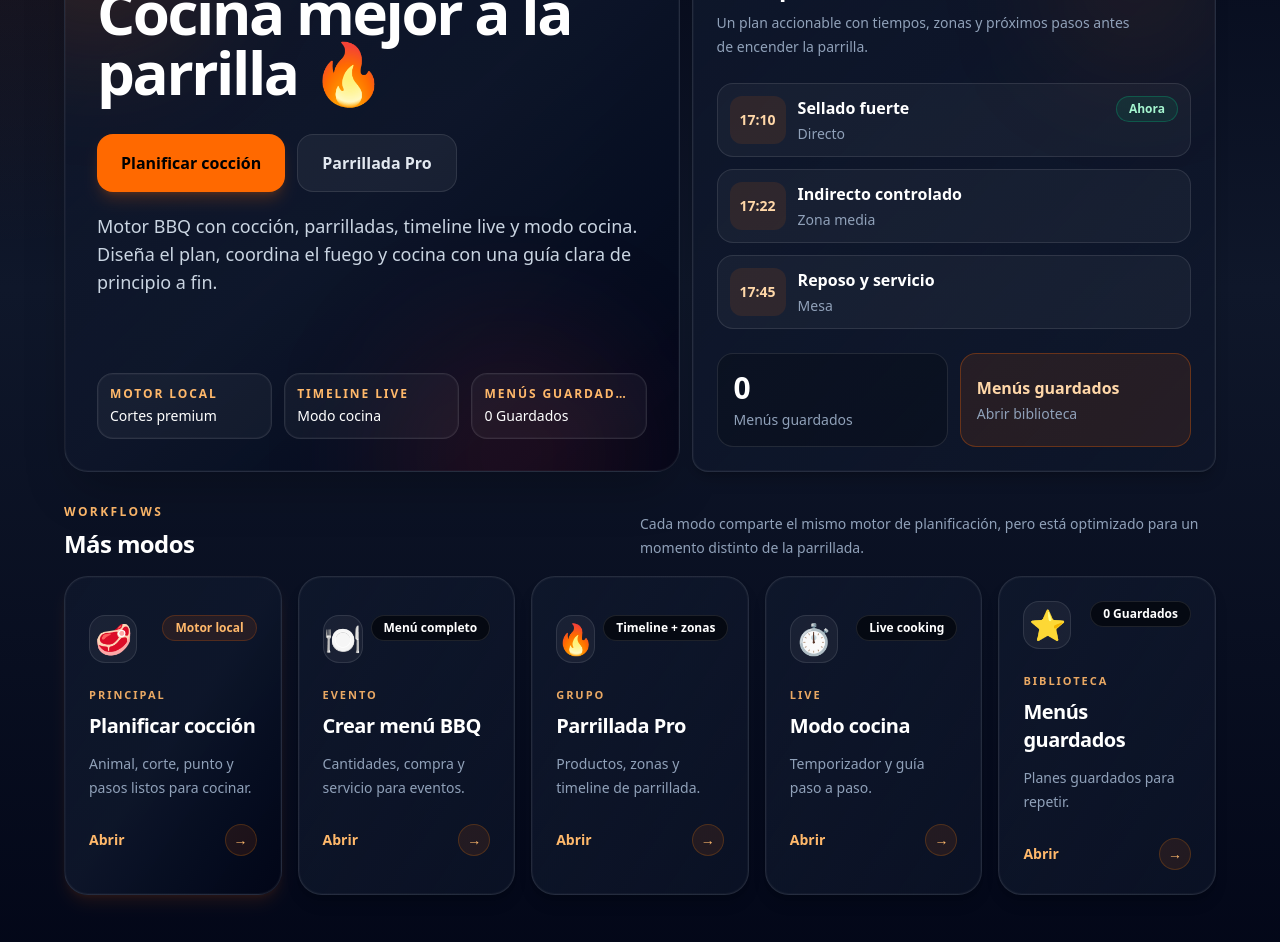
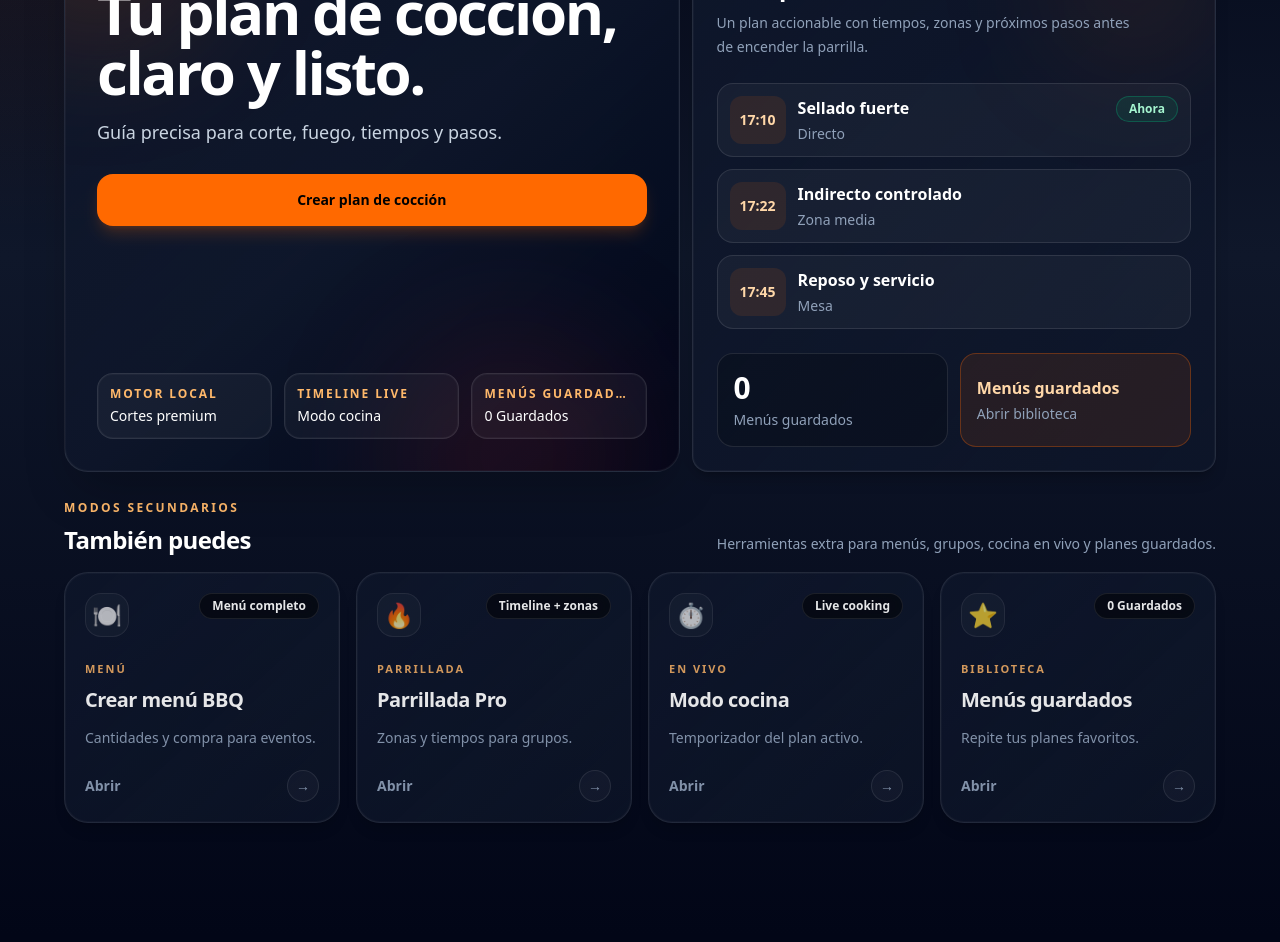
Before and after one commit to luisrdzcruz-maker/parrillero-pro, a Next.js app: page / in a window 1280 px wide. Shown: the part 300-1242 px from the top of the page. Built offline with nearby package versions, Linux system fonts and the light colour scheme.

Commit message:
cookingenginelive v2

```diff
--- a/app/page.tsx
+++ b/app/page.tsx
@@ -75,15 +75,15 @@ const animalOptions: Animal[] = ["Vacuno", "Cerdo", "Pollo", "Pescado", "Verdura
 const texts = {
   es: {
     app: "IA Parrillero Pro",
-    title: "Cocina mejor a la parrilla 🔥",
-    subtitle: "Motor BBQ con cocción, parrilladas, timeline live y modo cocina.",
+    title: "Tu plan de cocción, claro y listo.",
+    subtitle: "Guía precisa para corte, fuego, tiempos y pasos.",
     start: "Inicio",
     cooking: "Cocción",
     menu: "Menú",
     parrillada: "Parrillada",
     live: "Cocina",
     saved: "Guardados",
-    planCooking: "Planificar cocción",
+    planCooking: "Crear plan de cocción",
     createMenu: "Crear menú BBQ",
     parrilladaPro: "Parrillada Pro",
     liveMode: "Modo cocina",
@@ -130,15 +130,15 @@ const texts = {
   },
   en: {
     app: "AI Grill Master Pro",
-    title: "Cook better on the grill 🔥",
-    subtitle: "BBQ engine with cooking, grill planning, live timeline and cooking mode.",
+    title: "Your cooking plan, clear and ready.",
+    subtitle: "Precise guidance for cut, fire, timing and steps.",
     start: "Home",
     cooking: "Cooking",
     menu: "Menu",
     parrillada: "BBQ Pro",
     live: "Cook",
     saved: "Saved",
-    planCooking: "Plan cooking",
+    planCooking: "Create cooking plan",
     createMenu: "Create BBQ menu",
     parrilladaPro: "BBQ Planner Pro",
     liveMode: "Live cooking",
@@ -185,15 +185,15 @@ const texts = {
   },
   fi: {
     app: "Parrillero Pro",
-    title: "Grillaa paremmin 🔥",
-    subtitle: "BBQ-moottori: kypsennys, grillijuhlat, live-aikajana ja kokkaustila.",
+    title: "Selkeä grillaussuunnitelma valmiina.",
+    subtitle: "Ohjeet palalle, lämmölle, ajoitukselle ja vaiheille.",
     start: "Alku",
     cooking: "Kypsennys",
     menu: "Menu",
     parrillada: "BBQ Pro",
     live: "Kokkaus",
     saved: "Tallennetut",
-    planCooking: "Suunnittele kypsennys",
+    planCooking: "Luo kypsennyssuunnitelma",
     createMenu: "Luo BBQ-menu",
     parrilladaPro: "BBQ Planner Pro",
     liveMode: "Live-kokkaus",
@@ -933,8 +933,6 @@ ERROR
       onTouchStart={handleTouchStart}
       onTouchEnd={handleTouchEnd}
     >
-      <VersionSwitcher />
-
       <div className={ds.shell.container}>
         <AppHeader lang={lang} onLangChange={handleLanguageChange} t={t} />
         <DesktopModeTabs mode={mode} onModeChange={handleModeChange} t={t} />
@@ -1052,6 +1050,7 @@ ERROR
 
         {mode === "cocina" && (
           <CookingLiveMode
+            context={[animal, selectedCut?.name, equipment].filter(Boolean).join(" · ")}
             lang={lang}
             cookSteps={cookSteps}
             currentStep={currentStep}
@@ -1063,6 +1062,7 @@ ERROR
             notificationPermission={notificationPermission}
             onBackToPlan={() => navigateMode("coccion")}
             onEnableAlerts={enableCookingAlerts}
+            onNextStep={nextCookStep}
             onPreviousStep={previousCookStep}
             setTimerRunning={setTimerRunning}
             onGoToStep={goToCookStep}
@@ -1083,7 +1083,7 @@ ERROR
         )}
       </div>
 
-      <BottomNavigation mode={mode} onModeChange={handleModeChange} t={t} />
+      {mode !== "cocina" && <BottomNavigation mode={mode} onModeChange={handleModeChange} t={t} />}
     </main>
   );
 }
@@ -1095,22 +1095,6 @@ function copySavedMenu(menu: SavedMenu) {
 }
 
 /* COMPONENTS */
-
-function VersionSwitcher() {
-  return (
-    <div className="hidden">
-      {["/", "/v3", "/v4"].map((href, index) => (
-        <a
-          key={href}
-          href={href}
-          className={ds.nav.switcherLink}
-        >
-          V{index === 0 ? 1 : index + 2}
-        </a>
-      ))}
-    </div>
-  );
-}
 
 function AppHeader({
   lang,
@@ -1645,40 +1629,31 @@ function HomeScreen({
 }) {
   const featureCards = [
     {
-      active: true,
-      description: "Animal, corte, punto y pasos listos para cocinar.",
-      emoji: "🥩",
-      mode: "coccion" as const,
-      priority: "Principal",
-      stat: "Motor local",
-      title: t.planCooking,
-    },
-    {
-      description: "Cantidades, compra y servicio para eventos.",
+      description: "Cantidades y compra para eventos.",
       emoji: "🍽️",
       mode: "menu" as const,
-      priority: "Evento",
+      priority: "Menú",
       stat: "Menú completo",
       title: t.createMenu,
     },
     {
-      description: "Productos, zonas y timeline de parrillada.",
+      description: "Zonas y tiempos para grupos.",
       emoji: "🔥",
       mode: "parrillada" as const,
-      priority: "Grupo",
+      priority: "Parrillada",
       stat: "Timeline + zonas",
       title: t.parrilladaPro,
     },
     {
-      description: "Temporizador y guía paso a paso.",
+      description: "Temporizador del plan activo.",
       emoji: "⏱️",
       mode: "cocina" as const,
-      priority: "Live",
+      priority: "En vivo",
       stat: "Live cooking",
       title: t.liveMode,
     },
     {
-      description: "Planes guardados para repetir.",
+      description: "Repite tus planes favoritos.",
       emoji: "⭐",
       mode: "guardados" as const,
       priority: "Biblioteca",
@@ -1688,43 +1663,36 @@ function HomeScreen({
   ];
 
   return (
-    <div className="space-y-3 sm:space-y-8">
+    <div className="space-y-3 sm:space-y-7">
       <section className="grid gap-3 lg:grid-cols-[1.08fr_0.92fr] lg:items-stretch">
-        <Panel className="relative p-3.5 sm:p-8 lg:min-h-[420px]" tone="hero">
+        <Panel className="relative p-3.5 sm:p-8 lg:min-h-[390px]" tone="hero">
           <div className="pointer-events-none absolute -left-20 -top-20 h-56 w-56 rounded-full bg-orange-500/15 blur-3xl" />
           <div className="pointer-events-none absolute -bottom-28 right-10 h-64 w-64 rounded-full bg-red-500/10 blur-3xl" />
 
           <div className="relative z-10 flex h-full flex-col justify-between gap-3 sm:gap-8">
             <div>
               <div className="hidden flex-wrap items-center gap-2 sm:flex">
-                <Badge className="uppercase tracking-[0.16em] sm:tracking-[0.2em]">BBQ app</Badge>
+                <Badge className="uppercase tracking-[0.16em] sm:tracking-[0.2em]">Parrillero Pro</Badge>
                 <Badge className="border-orange-400/20 bg-black/25 text-[11px] text-orange-200" tone="glass">
-                  Animal → Corte → Cocina
+                  Corte → Fuego → Pasos
                 </Badge>
               </div>
 
               <p className="text-[11px] font-black uppercase tracking-[0.2em] text-orange-300 sm:hidden">
-                Cocción guiada
+                Plan guiado
               </p>
-              <h1 className="mt-1 max-w-3xl text-2xl font-black tracking-[-0.04em] text-white sm:mt-5 sm:text-5xl lg:text-6xl">
+              <h1 className="mt-1 max-w-3xl text-3xl font-black tracking-[-0.04em] text-white sm:mt-5 sm:text-5xl lg:text-6xl">
                 {t.title}
               </h1>
-
-              <div className="mt-3 grid grid-cols-2 gap-2 sm:mt-8 sm:flex sm:gap-3">
-                <Button className="col-span-2 px-5 py-3 text-sm font-black sm:col-span-1 sm:px-6 sm:py-4 sm:text-base" onClick={() => onModeChange("coccion")}>
+              <p className="mt-2 max-w-xl text-sm leading-6 text-slate-300 sm:mt-4 sm:text-lg sm:leading-7">
+                {t.subtitle}
+              </p>
+
+              <div className="mt-4 grid gap-2 sm:mt-7 sm:flex sm:gap-3">
+                <Button className="px-5 py-4 text-base font-black sm:px-7 sm:py-4" fullWidth onClick={() => onModeChange("coccion")}>
                   {t.planCooking}
                 </Button>
-                <Button className="px-5 py-3 text-sm sm:px-6 sm:py-4 sm:text-base" onClick={() => onModeChange("parrillada")} variant="secondary">
-                  {t.parrilladaPro}
-                </Button>
-                <Button className="px-5 py-3 text-sm sm:hidden" onClick={() => onModeChange("guardados")} variant="secondary">
-                  {t.saved}
-                </Button>
               </div>
-
-              <p className="mt-3 hidden max-w-2xl text-sm leading-6 text-slate-300 sm:mt-5 sm:block sm:text-lg sm:leading-7">
-                {t.subtitle} Diseña el plan, coordina el fuego y cocina con una guía clara de principio a fin.
-              </p>
             </div>
 
             <HomeFlowPreview />
@@ -1749,19 +1717,19 @@ function HomeScreen({
       <section className="space-y-3 sm:space-y-4">
         <div className="flex flex-col justify-between gap-2 sm:flex-row sm:items-end">
           <div>
-            <p className={`${ds.text.eyebrow} hidden sm:block`}>Workflows</p>
-            <h2 className="text-base font-black tracking-tight text-white sm:mt-2 sm:text-2xl">Más modos</h2>
+            <p className={`${ds.text.eyebrow} hidden sm:block`}>Modos secundarios</p>
+            <h2 className="text-base font-black tracking-tight text-white sm:mt-2 sm:text-2xl">También puedes</h2>
           </div>
           <p className="hidden max-w-xl text-sm leading-6 text-slate-400 sm:block">
-            Cada modo comparte el mismo motor de planificación, pero está optimizado para un momento distinto de la parrillada.
+            Herramientas extra para menús, grupos, cocina en vivo y planes guardados.
           </p>
         </div>
 
-        <div className="grid grid-cols-2 gap-2 sm:grid-cols-2 sm:gap-4 xl:grid-cols-5">
+        <div className="grid grid-cols-2 gap-2 sm:grid-cols-2 sm:gap-4 xl:grid-cols-4">
           {featureCards.map((card) => (
             <HomeCard
               key={card.mode}
-              active={card.active}
+              active={false}
               description={card.description}
               emoji={card.emoji}
               onClick={() => onModeChange(card.mode)}
@@ -2213,12 +2181,12 @@ function HomeCard({
       className={
         active
           ? `${ds.panel.homeCard} relative overflow-hidden border-orange-500/50 bg-gradient-to-br from-orange-500/15 via-slate-900/90 to-slate-950 p-3 shadow-orange-500/10 ring-1 ring-orange-300/15 active:scale-[0.98] sm:p-6`
-          : `${ds.panel.homeCard} relative overflow-hidden p-3 active:scale-[0.98] sm:p-6`
+          : `${ds.panel.homeCard} relative overflow-hidden border-white/5 bg-white/[0.025] p-3 opacity-90 active:scale-[0.98] sm:p-5`
       }
     >
       <div className="pointer-events-none absolute -right-12 -top-12 h-28 w-28 rounded-full bg-orange-500/0 blur-2xl transition group-hover:bg-orange-500/10" />
       <div className="relative z-10 flex items-start justify-between gap-2">
-        <div className={active ? `${ds.media.iconTile} h-10 w-10 rounded-xl border-orange-400/40 bg-orange-500/15 text-2xl sm:h-12 sm:w-12 sm:rounded-2xl sm:text-3xl` : `${ds.media.iconTile} h-10 w-10 rounded-xl text-2xl sm:h-12 sm:w-12 sm:rounded-2xl sm:text-3xl`}>{emoji}</div>
+        <div className={active ? `${ds.media.iconTile} h-10 w-10 rounded-xl border-orange-400/40 bg-orange-500/15 text-2xl sm:h-12 sm:w-12 sm:rounded-2xl sm:text-3xl` : `${ds.media.iconTile} h-9 w-9 rounded-xl bg-white/[0.04] text-xl opacity-80 sm:h-11 sm:w-11 sm:rounded-2xl sm:text-2xl`}>{emoji}</div>
         <Badge className="hidden max-w-[132px] shrink-0 truncate sm:inline-flex" tone={active ? "accent" : "glass"}>
           {stat}
         </Badge>
@@ -2230,9 +2198,9 @@ function HomeCard({
         <p className="mt-1 line-clamp-1 text-xs leading-5 text-slate-400 sm:mt-3 sm:line-clamp-none sm:text-sm sm:leading-6">{description}</p>
       </div>
 
-      <div className="relative z-10 mt-3 flex items-center justify-between text-xs font-semibold text-orange-300 sm:mt-6 sm:text-sm">
+      <div className={`relative z-10 mt-3 flex items-center justify-between text-xs font-semibold sm:mt-5 sm:text-sm ${active ? "text-orange-300" : "text-slate-400"}`}>
         <span>Abrir</span>
-        <span className="flex h-7 w-7 items-center justify-center rounded-full border border-orange-400/20 bg-orange-500/10 transition group-hover:translate-x-1 group-hover:bg-orange-500/15 sm:h-8 sm:w-8">→</span>
+        <span className={`flex h-7 w-7 items-center justify-center rounded-full border transition group-hover:translate-x-1 sm:h-8 sm:w-8 ${active ? "border-orange-400/20 bg-orange-500/10 group-hover:bg-orange-500/15" : "border-white/10 bg-white/[0.03] group-hover:bg-white/[0.06]"}`}>→</span>
       </div>
     </button>
   );
--- a/components/CookingLiveMode.tsx
+++ b/components/CookingLiveMode.tsx
@@ -1,6 +1,6 @@
 "use client";
 
-import { useRef, type TouchEvent } from "react";
+import { useRef, useState, type TouchEvent } from "react";
 import { Badge, Button, Panel } from "@/components/ui";
 
 type CookingStep = {
@@ -13,6 +13,7 @@ type CookingStep = {
 type Lang = "es" | "en" | "fi";
 
 type CookingLiveModeProps = {
+  context?: string;
   cookSteps: CookingStep[];
   currentStep: number;
   hasCookingPlan: boolean;
@@ -21,6 +22,7 @@ type CookingLiveModeProps = {
   onCompleteStep: () => void;
   onEnableAlerts: () => Promise<void>;
   onGoToStep: (stepIndex: number) => void;
+  onNextStep: () => void;
   onPreviousStep: () => void;
   onReset: () => void;
   setTimerRunning: (value: boolean) => void;
@@ -62,6 +64,7 @@ function getSessionProgress(currentStep: number, totalSteps: number) {
 }
 
 export default function CookingLiveMode({
+  context,
   cookSteps,
   currentStep,
   hasCookingPlan,
@@ -70,6 +73,7 @@ export default function CookingLiveMode({
   onCompleteStep,
   onEnableAlerts,
   onGoToStep,
+  onNextStep,
   onPreviousStep,
   onReset,
   setTimerRunning,
@@ -80,9 +84,9 @@ export default function CookingLiveMode({
   notificationPermission,
 }: CookingLiveModeProps) {
   const touchStartRef = useRef<TouchPoint | null>(null);
+  const [showTimeline, setShowTimeline] = useState(false);
   const isSpanish = lang === "es";
   const completeLabel = isSpanish ? "Completar paso" : "Complete step";
-  const startLabel = timerRunning ? (isSpanish ? "Pausar" : "Pause") : (isSpanish ? "Iniciar" : "Start");
   const stepLabel = isSpanish ? "Paso" : "Step";
   const nextLabel = isSpanish ? "Siguiente" : "Next";
   const alertsLabel = isSpanish ? "Activar avisos" : "Enable alerts";
@@ -101,7 +105,7 @@ export default function CookingLiveMode({
 
   if (!hasCookingPlan || cookSteps.length === 0) {
     return (
-      <section className="min-h-[calc(100vh-2rem)] pb-6">
+      <section className="min-h-[calc(100vh-2rem)] overflow-hidden pb-28 md:pb-6">
         <Panel className="flex min-h-[calc(100vh-2rem)] flex-col justify-between p-5" tone="hero">
           <div className="flex items-center justify-between">
             <Button className="rounded-full px-3 py-2 text-xs" onClick={onBackToPlan} variant="secondary">
@@ -135,10 +139,23 @@ export default function CookingLiveMode({
   const step = cookSteps[currentStep];
   const nextStep = cookSteps[currentStep + 1];
   const totalSteps = cookSteps.length;
-  const stepProgress = Math.min(100, Math.max(0, ((step.duration - timeLeft) / step.duration) * 100));
+  const hasTimer = Number.isFinite(step.duration) && step.duration > 0;
+  const stepProgress = hasTimer ? Math.min(100, Math.max(0, ((step.duration - timeLeft) / step.duration) * 100)) : 0;
   const sessionProgress = getSessionProgress(currentStep, totalSteps);
   const shortContext = getShortContext(step);
   const zone = getCookingZone(step);
+  const isFinishing = hasTimer && timeLeft > 0 && timeLeft <= 10;
+  const pauseLabel = timerRunning
+    ? isSpanish
+      ? "Pausar"
+      : "Pause"
+    : timeLeft === step.duration
+      ? isSpanish
+        ? "Iniciar"
+        : "Start"
+      : isSpanish
+        ? "Reanudar"
+        : "Resume";
 
   function handleTouchStart(event: TouchEvent<HTMLElement>) {
     const touch = event.touches[0];
@@ -161,7 +178,7 @@ export default function CookingLiveMode({
 
   return (
     <section
-      className="min-h-[calc(100vh-2rem)] pb-28 md:pb-8"
+      className="min-h-[calc(100vh-2rem)] overflow-x-hidden pb-32 md:pb-8"
       onTouchStart={handleTouchStart}
       onTouchEnd={handleTouchEnd}
     >
@@ -171,9 +188,9 @@ export default function CookingLiveMode({
             ← {isSpanish ? "Plan" : "Plan"}
           </Button>
           <div className="text-center">
-            <p className="text-sm font-black text-white">{isSpanish ? "Cocina en vivo" : "Live cooking"}</p>
-            <p className="text-[11px] font-semibold text-slate-500">
-              {stepLabel} {currentStep + 1} / {totalSteps}
+            <p className="text-sm font-black text-white">{isSpanish ? "Cocinando" : "Cooking"}</p>
+            <p className="max-w-[160px] truncate text-[11px] font-semibold text-slate-500">
+              {context || `${stepLabel} ${currentStep + 1} / ${totalSteps}`}
             </p>
           </div>
           <Button className="rounded-full px-3 py-2 text-xs" onClick={onReset} variant="ghost">
@@ -191,7 +208,12 @@ export default function CookingLiveMode({
             </div>
 
             <div className="flex items-center justify-between gap-3">
+              <div className="flex items-center gap-2">
                 <Badge className="uppercase tracking-[0.18em]">{zone}</Badge>
+                <span className="text-xs font-bold text-slate-500">
+                  {stepLabel} {currentStep + 1} / {totalSteps}
+                </span>
+              </div>
               {cookingAlertsEnabled ? (
                 <Badge tone="success">{alertsActiveLabel}</Badge>
               ) : (
@@ -220,7 +242,9 @@ export default function CookingLiveMode({
             </p>
 
             <div className="mt-8 rounded-[2rem] border border-orange-400/20 bg-black/35 p-5 shadow-2xl shadow-black/30">
-              <p className="font-mono text-8xl font-black tracking-tighter text-orange-300 sm:text-9xl">
+              {hasTimer ? (
+                <>
+                  <p className={`font-mono text-8xl font-black tracking-tighter text-orange-300 transition-all duration-200 sm:text-9xl ${isFinishing ? "animate-pulse text-red-300" : ""}`}>
                     {formatTime(timeLeft)}
                   </p>
                   <div className="mt-5 h-2.5 overflow-hidden rounded-full bg-white/10">
@@ -229,6 +253,17 @@ export default function CookingLiveMode({
                       style={{ width: `${stepProgress}%` }}
                     />
                   </div>
+                </>
+              ) : (
+                <div className="py-7">
+                  <p className="text-3xl font-black tracking-tight text-orange-300">
+                    {isSpanish ? "Sin temporizador" : "Manual mode"}
+                  </p>
+                  <p className="mt-2 text-sm text-slate-400">
+                    {isSpanish ? "Completa el paso cuando esté listo." : "Complete this step when ready."}
+                  </p>
+                </div>
+              )}
             </div>
           </div>
 
@@ -242,19 +277,36 @@ export default function CookingLiveMode({
                   {nextStep?.title ?? (isSpanish ? "Servir y disfrutar" : "Serve and enjoy")}
                 </p>
                 <span className="shrink-0 text-sm font-bold text-orange-200">
-                  {nextStep ? formatTime(nextStep.duration) : "0:00"}
+                  {nextStep?.duration ? formatTime(nextStep.duration) : isSpanish ? "manual" : "manual"}
                 </span>
               </div>
             </div>
 
-            <div className="grid grid-cols-2 gap-2">
+            <div className="grid grid-cols-3 gap-2">
               <Button onClick={onPreviousStep} disabled={currentStep === 0} variant="secondary">
                 {isSpanish ? "Anterior" : "Previous"}
               </Button>
-              <Button onClick={() => setTimerRunning(!timerRunning)} variant="secondary">
-                {startLabel}
+              <Button disabled={!hasTimer} onClick={() => setTimerRunning(!timerRunning)} variant="secondary">
+                {pauseLabel}
+              </Button>
+              <Button onClick={onNextStep} disabled={currentStep === totalSteps - 1} variant="secondary">
+                {nextLabel}
               </Button>
             </div>
+
+            <button
+              className="w-full rounded-2xl border border-white/10 bg-white/[0.03] px-4 py-3 text-sm font-bold text-slate-300 transition-all duration-200 active:scale-[0.98]"
+              onClick={() => setShowTimeline((current) => !current)}
+              type="button"
+            >
+              {showTimeline
+                ? isSpanish
+                  ? "Ocultar pasos"
+                  : "Hide all steps"
+                : isSpanish
+                  ? "Ver todos los pasos"
+                  : "View all steps"}
+            </button>
           </div>
         </main>
       </div>
@@ -267,19 +319,27 @@ export default function CookingLiveMode({
         </div>
       </div>
 
-      <div className="mx-auto mt-4 hidden max-w-2xl grid-cols-4 gap-2 md:grid">
+      <div
+        className={
+          showTimeline
+            ? "mx-auto mt-4 grid max-w-2xl grid-cols-1 gap-2 md:grid-cols-4"
+            : "mx-auto mt-4 hidden max-w-2xl grid-cols-4 gap-2 md:grid"
+        }
+      >
         {cookSteps.map((item, index) => (
           <button
             key={`${item.title}-${index}`}
             className={
               index === currentStep
                 ? "rounded-2xl border border-orange-400/50 bg-orange-500/15 px-3 py-3 text-left text-sm font-bold text-white"
-                : "rounded-2xl border border-white/10 bg-white/[0.03] px-3 py-3 text-left text-sm font-medium text-slate-400 transition hover:border-orange-400/30 hover:text-white"
+                : index < currentStep
+                  ? "rounded-2xl border border-white/5 bg-white/[0.02] px-3 py-3 text-left text-sm font-medium text-slate-500 transition-all duration-200 hover:text-slate-300"
+                  : "rounded-2xl border border-white/10 bg-white/[0.03] px-3 py-3 text-left text-sm font-medium text-slate-400 transition-all duration-200 hover:border-orange-400/30 hover:text-white"
             }
             onClick={() => onGoToStep(index)}
           >
             <span className="block text-[10px] uppercase tracking-[0.18em] text-orange-300">
-              {index + 1}
+              {index < currentStep ? "✓" : index + 1}
             </span>
             <span className="mt-1 line-clamp-1 block">{item.title}</span>
           </button>
```
Lines whose indentation alone changed are shown as unchanged.
